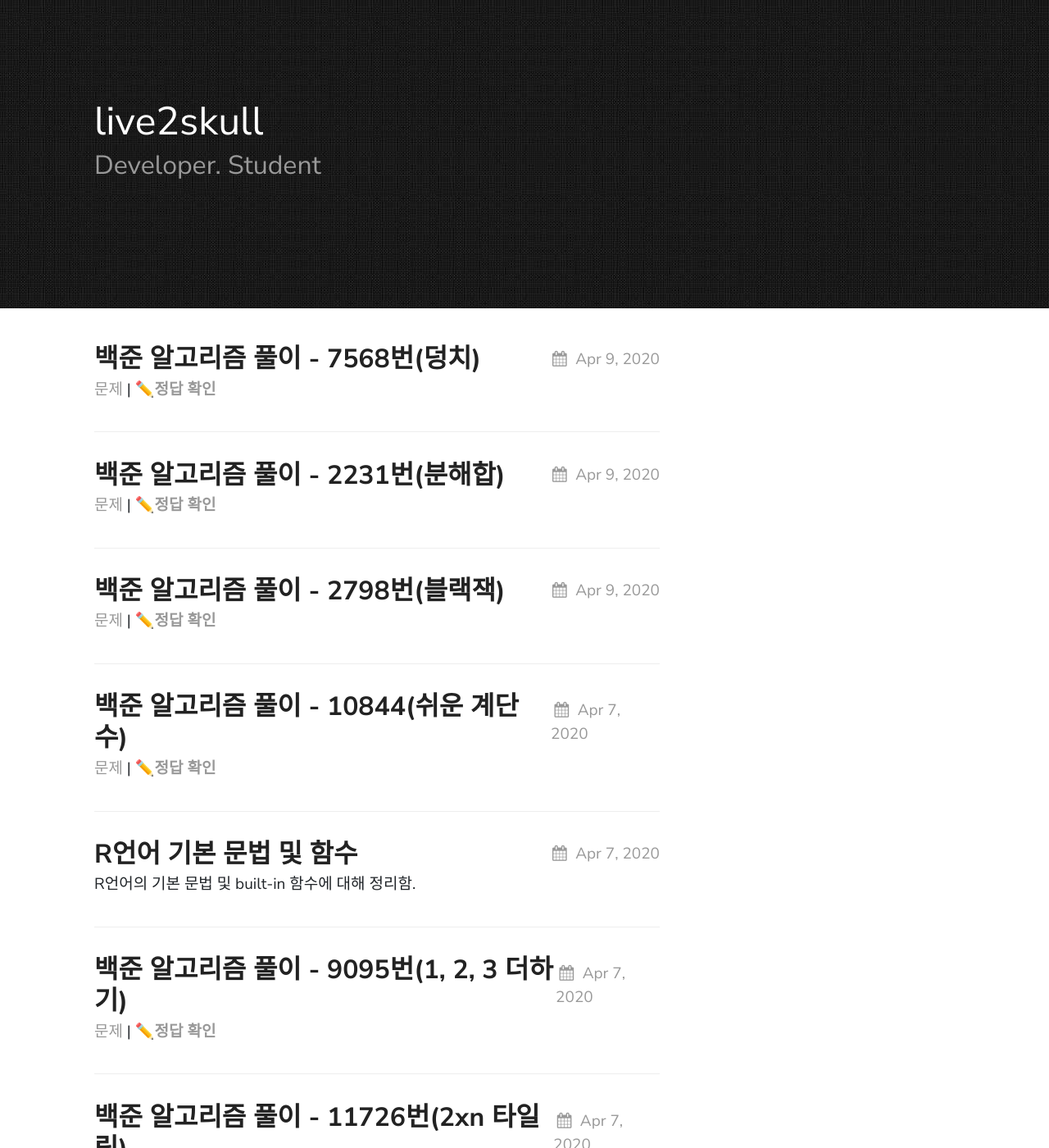
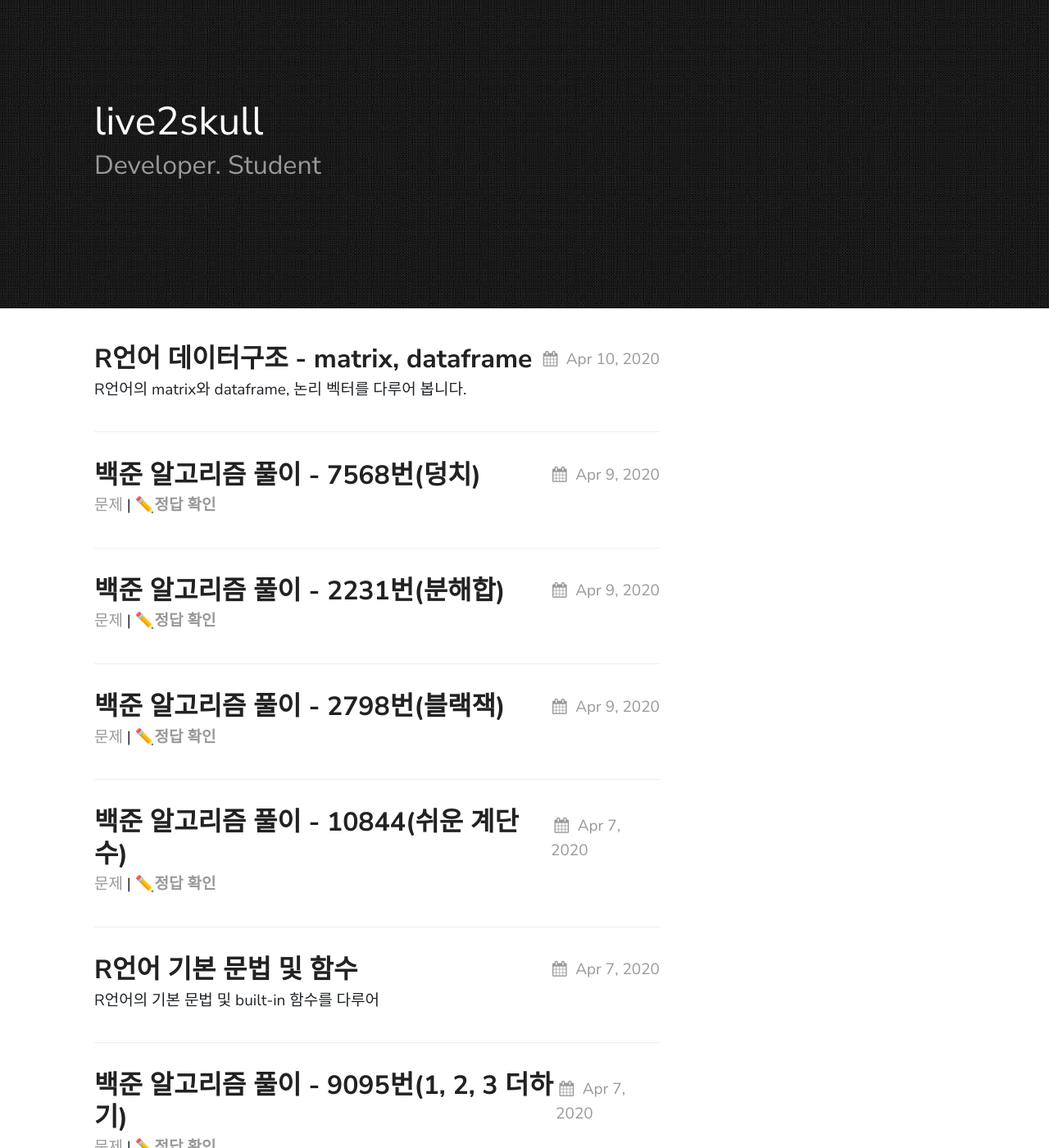
Before and after one commit to live2skull/blog.live2skull.kr, a Jekyll site: the page built from index.md, in a window 1280 px wide and 1400 px high. Shown: the whole window at 82% size. Built offline with Jekyll 4.4.1, drawn with Linux system fonts in a browser that asks for light colours; some of the changed lines change nothing that is shown.

Commit message:
rlang 작성 (학교수업 4주차 04. 07 강의까지)

`````diff
--- a/_posts/rlang/2020-04-07-rlang-basic.markdown
+++ b/_posts/rlang/2020-04-07-rlang-basic.markdown
@@ -5,11 +5,12 @@ date:   2020-04-07 16:00:00 +0900
 categories: rlang
 ---
 
-R언어의 기본 문법 및 built-in 함수에 대해 정리함.
+R언어의 기본 문법 및 built-in 함수를 다루어
 
 #### 연산자
 
 **값 대입** `a <- 30`
+**값 비교(equal)** `a = 30`
 **나머지 연산** `b <- 8 %% 5 # 3`
 **빠른 문자열 확인** `cat` `b <- cat('1',123,'b',456) # '1 123 b 456'`
 **사용자 입력값 받기** `n <- readline(prompt='값을 입력하세요')`
@@ -34,6 +35,10 @@ R언어의 기본 문법 및 built-in 함수에 대해 정리함.
 
 **2차원 데이터 벡터(key:value)**
 데이터 벡터의 구성 값에 이름을 부여함으로써 key:value 관계를 가진 사전형으로 사용할 수 있다.
+
+\- matrix : 모든 데이터의 데이터 타입이 동일
+\- data.frame : 서로 다른 유형의 데이터 타입을 가짐 (예: 컬럼별 타입이 다름 - 키는 관계없다.)
+
 #1. 벡터를 생성하고, key와 value를 하나씩 연결.
 ```
 data <- c() # NULL(empty)
@@ -59,7 +64,11 @@ print(score['YANG']) # 2
 `v <- c(v1, v2) | v <- c(v1, v2[idx_start:idx_end])`
 
 **논리값 벡터 다루기 (벡터값의 논리적 선택)**
-
+```
+d <- 1:10
+d>5 # FALSE FALSE FALSE FALSE FALSE TRUE TRUE TRUE TRUE TRUE
+d[d>5] # 5 6 7 8 9 10
+```
 ----
 
 
--- /dev/null
+++ b/_posts/rlang/2020-04-10-rlang-datastructure.markdown
@@ -0,0 +1,119 @@
+---
+layout: post
+title:  "R언어 데이터구조 - matrix, dataframe"
+date:   2020-04-10 20:00:00 +0900
+categories: rlang
+---
+
+R언어의 matrix와 dataframe, 논리 벡터를 다루어 봅니다.
+
+### matrix
+
+vector가 1차원 배열을 다룬다면, matrix에서는 2차원 배열을 다루며, 저장된 데이터 타입은 모두 동일하다. (주로 실수, 정수형 데이터를 다룬다.)
+
+**생성**
+```
+z <- matrix(1:10, nrow=4, ncol=5) # data, 행(가로), 열(세로)
+
+[,1] [,2] [,3] [,4] [,5]
+[1,]    1    5    9    3    7
+[2,]    2    6   10    4    8
+[3,]    3    7    1    5    9
+[4,]    4    8    2    6   10
+```
+
+`rbind`, `cbind` 결합을 위해서는 각각 행, 열의 갯수가 맞아야 한다. (빈 구간을 채워주지 않는다)
+
+**생성 - 1차원 벡터의 결합**
+```
+x <- 1:4
+y <- 5:8
+
+## 각 1차원의 데이터를 순서대로 N번째 열로 합쳐 matrix를 반환합니다.
+m1 <- cbind(x,y) # column bind
+
+## 각 1차원의 데이터를 순서대로 N번째 행으로 합쳐 matrix를 반환합니다.
+m2 <- rbind(x,y) # row bind
+```
+
+**생성 - matrix와 1차원 벡터 / matrix 의 결합**
+````
+m1 <- cbind(x,y) # column bind
+m3 <- rbind(m1, m1)
+m4 <- rbind(m1, x)
+````
+
+**값 접근**
+```
+z[1,2] # 1행 2열에 있는 값
+z[3,] # 3행에 있는 모든 값(벡터)
+z[,5] # 5월에 있는 모든 값(벡터)
+```
+
+
+**행, 열에 이름 할당 및 접근**
+행, 열에 이름을 할당하여 matrix를 시각화하는데 유용하게 사용합니다.
+```
+d <- matrix(1:8, nrow=4, ncol=2)
+rownames(m) # 설정되어 있다면 vector, 없다면 NULL 반환
+rownames(m) <- c('Student1', 'Student2')
+colnames(m) <- c('국어', '영어', '수학', '탐구')
+
+d # d 출력
+국어 영어 수학 탐구
+Student1    1    3    5    7
+Student2    2    4    6    8
+```
+
+각 행과 열에 이름이 설정되었다면 인덱스처럼 접근할 수 있습니다.
+
+```
+d['Student1',]
+
+d # d 출력
+국어 영어 수학 탐구
+   1    3    5    7
+```
+
+#### dataframe
+
+2차원 배열인 점에서는 matrix와 동일하나, 저장된 데이터 타입이 여러개인 점에서 다르다. 단, 저장된 데이터들은 컬렴별로는 동일한 데이터 타입을 가져야 한다.
+해당 특성을 제외하고는 matrix와 동일하게 다룰 수 있다.
+
+**생성**
+벡터와 데이터 벡터를 결합하여 dataframe을 생성한다.
+```
+food <- c("pizza", "chicken", "ramen")
+rank <- c(1, 2, 3)
+
+information <- data.frame(food, rank)
+rownames(information) # [1] '1' '2' '3'
+colnames(information) # [1] 'pizza' 'chicken' 'ramen'
+
+food rank
+1   pizza    1
+2 chicken    2
+3   ramen    3
+```
+`data.frame` 함수를 이용해 입력한 순서대로 각 열을 구성하는 matrix가 생성되었으며, 각 변수의 이름이 matrix의 `colnames`가 된다.
+
+
+**dataframe 체크** `is.data.frame(information) # TRUE or FALSE`
+
+**행 / 열 별 데이터 접근**
+dataframe에만 적용되고, matrix에서는 적용되지 얺거나 다르게 동작합니다.
+```
+information[, 'food'] # vector 'pizza', 'chicken', 'ramen'
+information['food'] # dataframe 1xn - vector에서는 다르게 동작함
+information$food # vector
+```
+
+접근하고자 하는 행 / 열의 상세 설정
+```
+iris[,c(1:3)] # 1번째부터 3번째까지의 열 데이터
+iris[,c(1,3,5)] # 1, 3, 5번째의 열 데이터
+iris[c(5,6,7),] # 5, 6, 7번째의 행 데이터
+iris[c(5,6,7), c(1,2)] 5, 6, 7번째의 행 데이터 에서 1, 2번째의 열 데이터
+```
+
+컴마로 구성되는 범위 선택이 아닌 인덱스 선택의 경우 여러개를 선택하려면 `c(idx1, idx2, ...)`를 이용하여 선택한다. 이 때, 범위 선택과 인덱스 선택을 동시에 사용 할 수 있다.
`````
